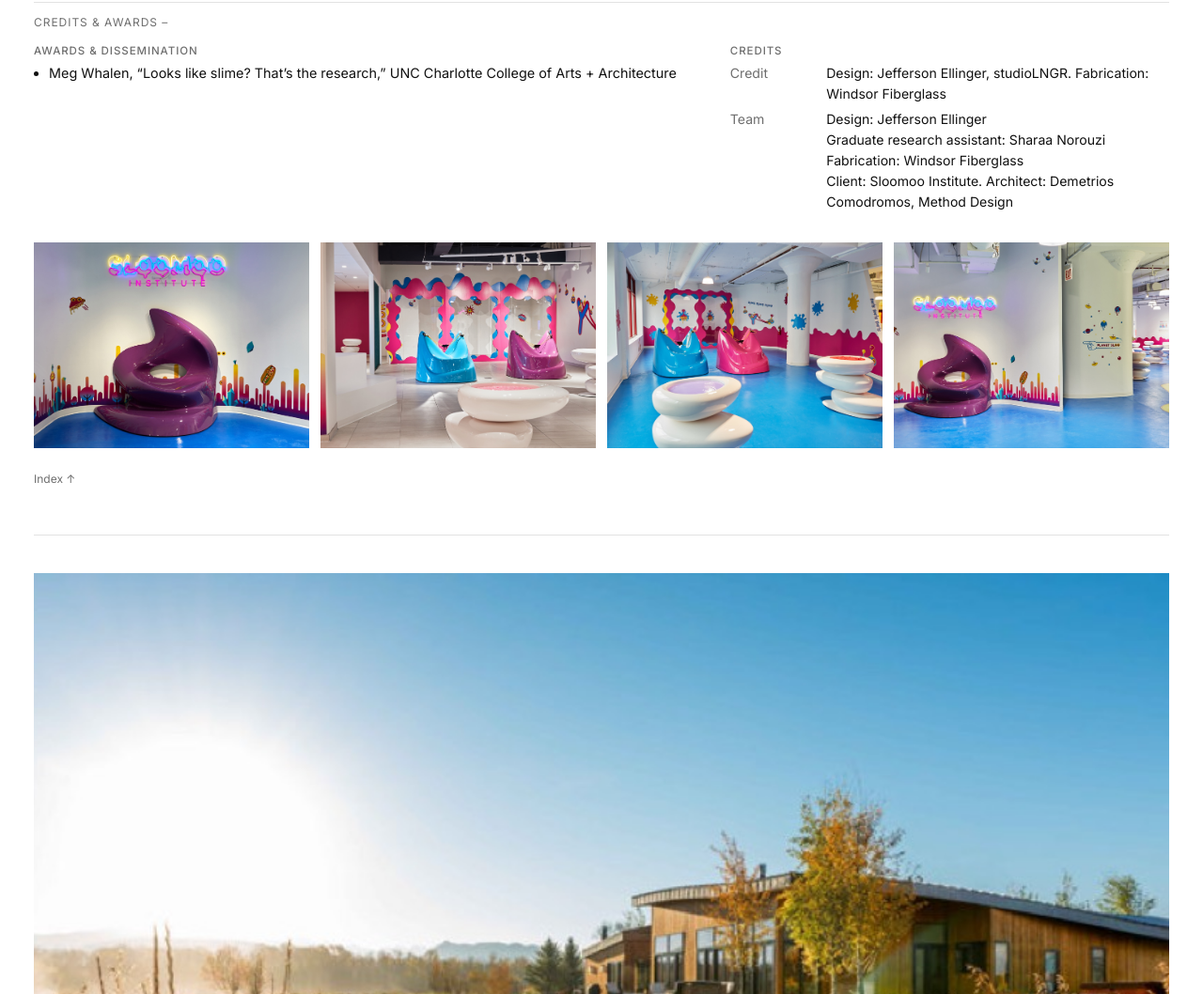
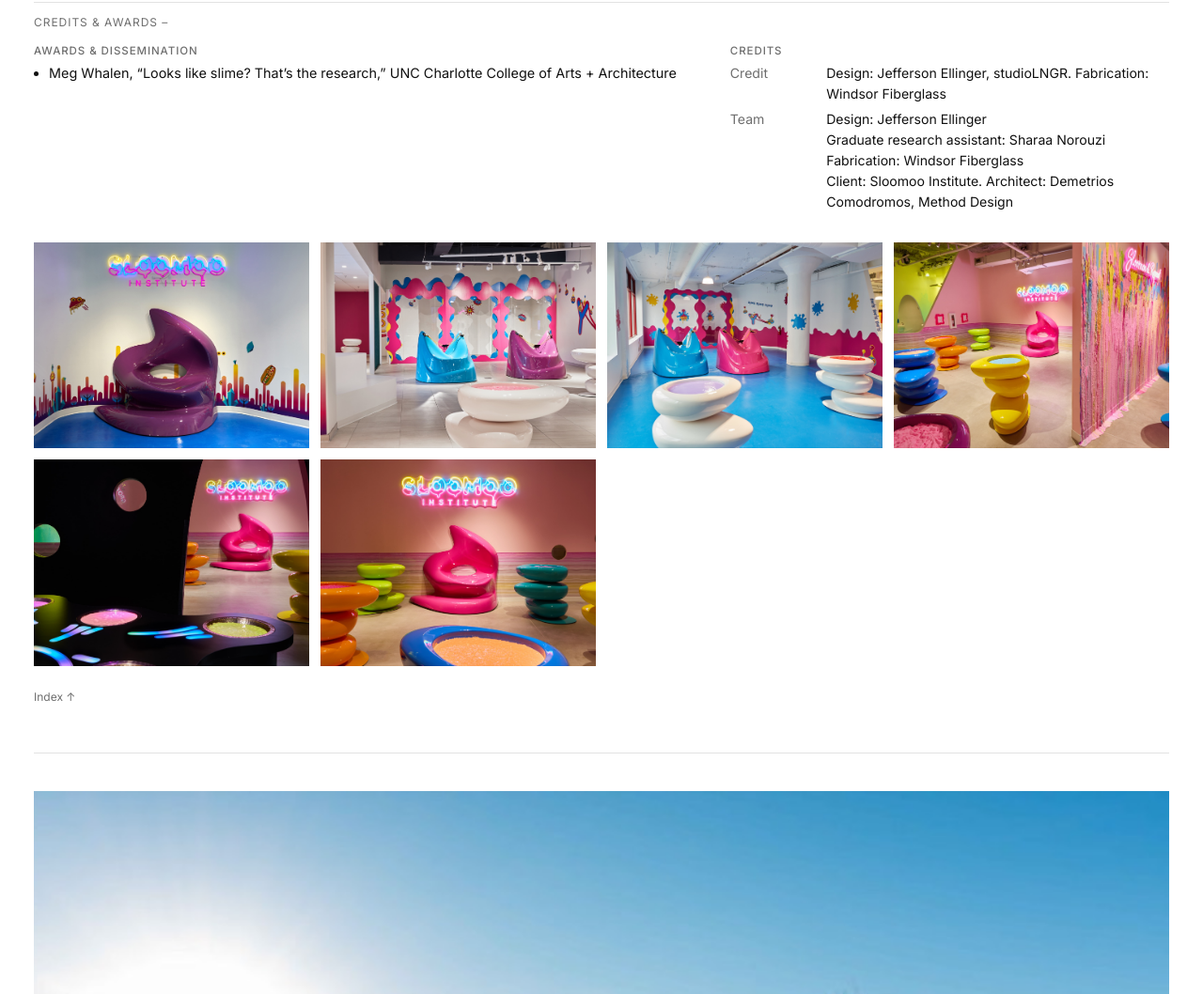
Before and after one commit to jeffersonellinger/studiolngr.com, a plain HTML site: page index.html in a window 1280 px wide. Shown: the part 1714-2772 px from the top of the page at 94% size. Drawn offline with nearby package versions, Linux system fonts and the light colour scheme.

Commit message:
Update site 2026-11-17 09:32

```diff
--- a/index.html
+++ b/index.html
@@ -33,7 +33,7 @@
       <dl class="facts"><dt>Location</dt><dd>Sloomoo Institute — Chicago, Atlanta, Charlotte and other cities</dd><dt>Type</dt><dd>Cast fiberglass furniture: selfie chair and slime slingshot</dd><dt>Status</dt><dd>Installed</dd></dl>
     </div>
     <details class="more"><summary>Credits &amp; awards</summary><div class="more-in"><div><h4>Awards &amp; dissemination</h4><ul class="rec"><li>Meg Whalen, “Looks like slime? That’s the research,” UNC Charlotte College of Arts + Architecture</li></ul></div><div><h4>Credits</h4><dl class="facts"><dt>Credit</dt><dd>Design: Jefferson Ellinger, studioLNGR. Fabrication: Windsor Fiberglass</dd><dt>Team</dt><dd>Design: Jefferson Ellinger<br>Graduate research assistant: Sharaa Norouzi<br>Fabrication: Windsor Fiberglass<br>Client: Sloomoo Institute. Architect: Demetrios Comodromos, Method Design</dd></dl></div></div></details>
-    <p class="swipe">4 images · swipe →</p><div class="gallery"><img loading="lazy" src="assets/projects/sloomoo-2.jpg" alt=""><img loading="lazy" src="assets/projects/sloomoo-3.jpg" alt=""><img loading="lazy" src="assets/projects/sloomoo-4.jpg" alt=""><img loading="lazy" src="assets/projects/sloomoo-5.jpg" alt=""></div>
+    <p class="swipe">6 images · swipe →</p><div class="gallery"><img loading="lazy" src="assets/projects/sloomoo-2.jpg" alt=""><img loading="lazy" src="assets/projects/sloomoo-3.jpg" alt=""><img loading="lazy" src="assets/projects/sloomoo-4.jpg" alt=""><img loading="lazy" src="assets/projects/sloomoo-7.jpg" alt=""><img loading="lazy" src="assets/projects/sloomoo-8.jpg" alt=""><img loading="lazy" src="assets/projects/sloomoo-6.jpg" alt=""></div>
     <a class="top" href="#index">Index ↑</a>
   </article>
   <article class="project" id="campbell">
```
Also changed, not shown: assets/projects/sloomoo-6.jpg (added), assets/projects/sloomoo-7.jpg (added), assets/projects/sloomoo-8.jpg (added).
